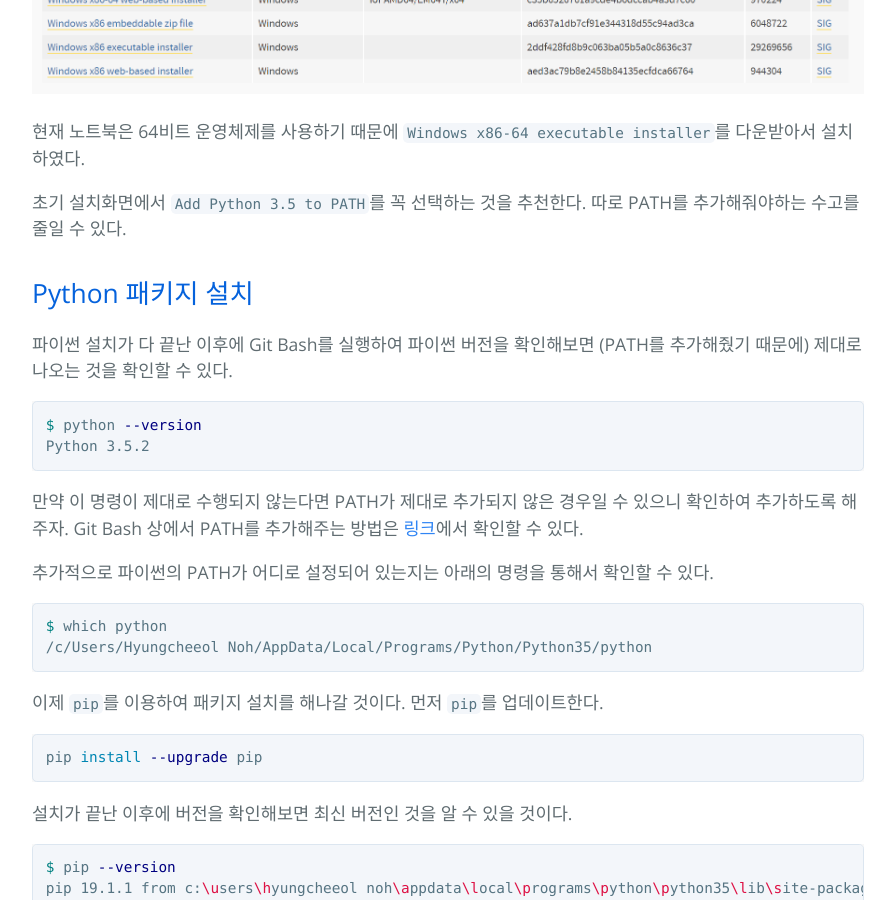
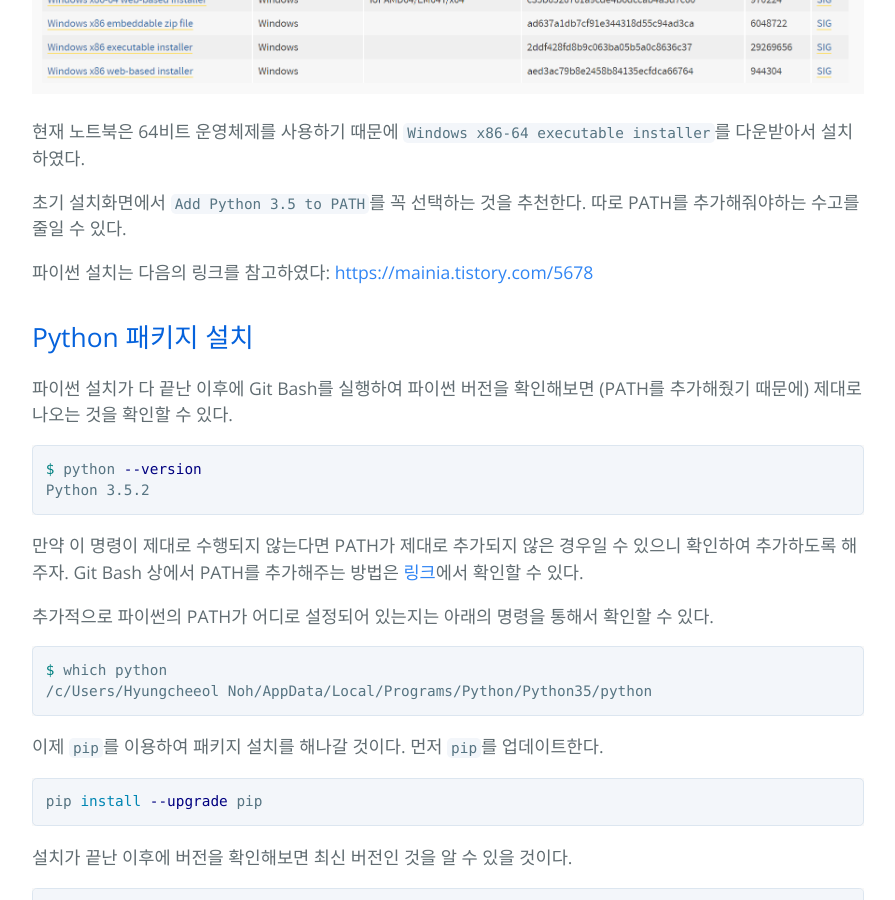
Before and after one commit to hcnoh/hcnoh.github.io, a Jekyll site: the page built from _posts/2019-06-09-windows-setting.md, in a window 1280 px wide and 900 px high, scrolled down 2260 px. Shown: the whole window, without its empty margins (192-1087 px from the left). Built offline with Jekyll 4.4.1, drawn with Linux system fonts in a browser that asks for light colours; comment, search, counter and statistics services are not loaded.

Commit message:
update: 2019-06-09-windows-setting.md

```diff
--- a/_posts/2019-06-09-windows-setting.md
+++ b/_posts/2019-06-09-windows-setting.md
@@ -45,6 +45,9 @@ Git for Windows의 설치는 다음의 링크를 참고하였다:
 
 초기 설치화면에서 `Add Python 3.5 to PATH`를 꼭 선택하는 것을 추천한다. 따로 PATH를 추가해줘야하는 수고를 줄일 수 있다.
 
+파이썬 설치는 다음의 링크를 참고하였다:
+[https://mainia.tistory.com/5678](https://mainia.tistory.com/5678)
+
 ## Python 패키지 설치
 파이썬 설치가 다 끝난 이후에 Git Bash를 실행하여 파이썬 버전을 확인해보면 (PATH를 추가해줬기 때문에) 제대로 나오는 것을 확인할 수 있다.
 
```
